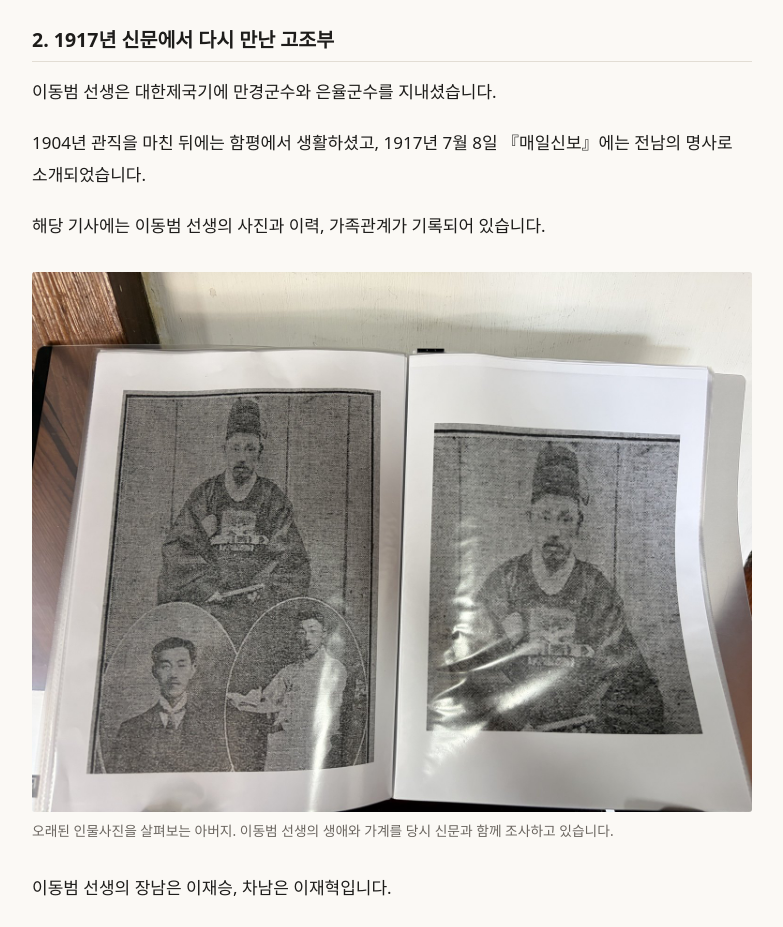
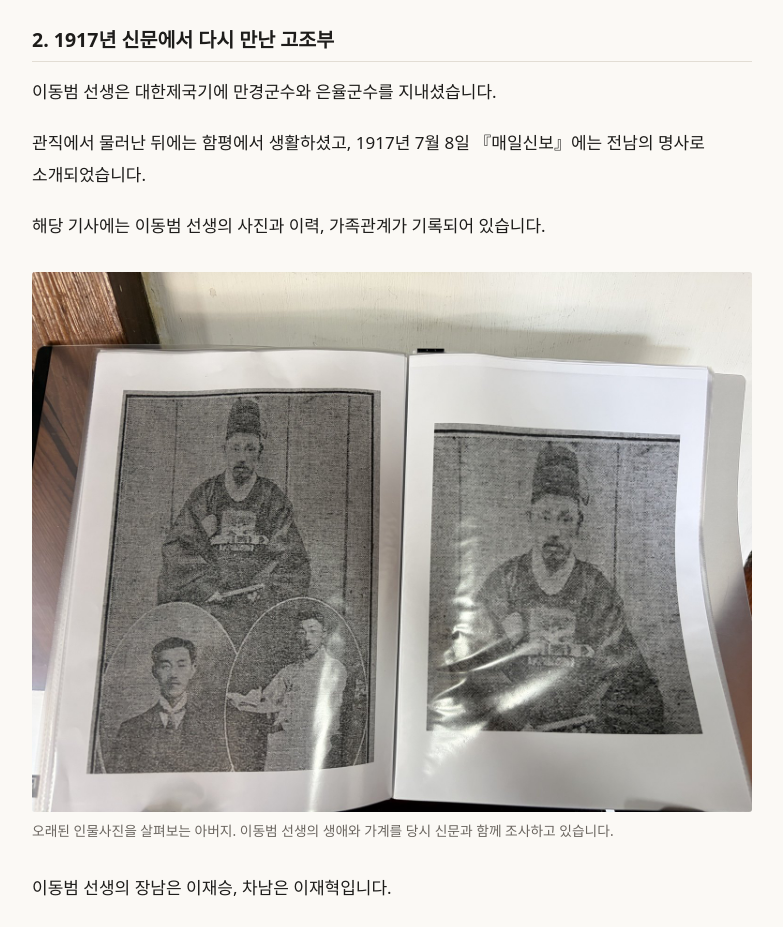
Before and after one commit to lsaru23-ai/hp-db-archive, a plain HTML site: page post1.html in a window 1280 px wide. Shown: the part 2760-3687 px from the top of the page, without its empty margins (248-1031 px from the left). Drawn offline with Linux system fonts and the light colour scheme.

Commit message:
robots.txt 크롤러 정책 분리(학습용 차단·검색/인용용 허용) 및 1편 '1904년' 문구 수정

```diff
--- a/post1.html
+++ b/post1.html
@@ -136,7 +136,7 @@ footer.site a{color:var(--sub);border:0}
 <p>저희는 그 사실까지도 정확히 밝히고 싶습니다.</p>
 <h2>2. 1917년 신문에서 다시 만난 고조부</h2>
 <p>이동범 선생은 대한제국기에 만경군수와 은율군수를 지내셨습니다.</p>
-<p>1904년 관직을 마친 뒤에는 함평에서 생활하셨고, 1917년 7월 8일 『매일신보』에는 전남의 명사로 소개되었습니다.</p>
+<p>관직에서 물러난 뒤에는 함평에서 생활하셨고, 1917년 7월 8일 『매일신보』에는 전남의 명사로 소개되었습니다.</p>
 <p>해당 기사에는 이동범 선생의 사진과 이력, 가족관계가 기록되어 있습니다.</p>
 <figure><img src="images/hampyeong-portrait-study.jpg" alt="오래된 인물사진을 살펴보는 아버지. 이동범 선생의 생애와 가계를 당시 신문과 함께 조사하고 있습니다." loading="lazy"><figcaption>오래된 인물사진을 살펴보는 아버지. 이동범 선생의 생애와 가계를 당시 신문과 함께 조사하고 있습니다.</figcaption></figure>
 <p>이동범 선생의 장남은 이재승, 차남은 이재혁입니다.</p>
```
Also changed, not shown: llms-full.txt, robots.txt, 1 other file.
